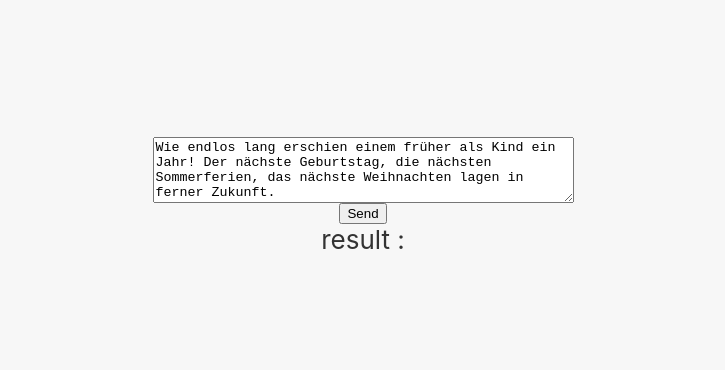
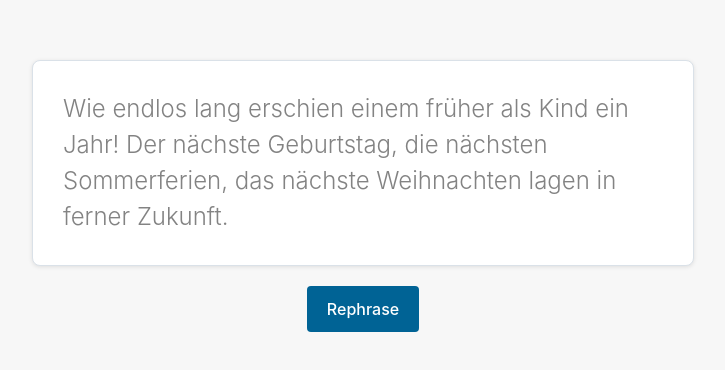
Before and after one commit to alexspdlr/wording-assistant, a React (Create React App) app in the folder client/: page / in a window 1280 px wide. Shown: the part 204-574 px from the top of the page, without its empty margins (277-1002 px from the left). Built offline with nearby package versions, Linux system fonts and the light colour scheme.

Commit message:
✨ Add Popover to ClickableWord

```diff
--- a/client/package.json
+++ b/client/package.json
@@ -3,7 +3,9 @@
   "version": "0.1.0",
   "private": true,
   "dependencies": {
+    "@emotion/react": "^11.9.3",
     "@emotion/styled": "^11.9.3",
+    "@mui/material": "^5.8.4",
     "@testing-library/jest-dom": "^5.16.4",
     "@testing-library/react": "^13.3.0",
     "@testing-library/user-event": "^13.5.0",
--- a/client/src/App.tsx
+++ b/client/src/App.tsx
@@ -2,6 +2,10 @@ import React, { useState, useEffect, useRef } from 'react';
 import ClickableWord from './components/ClickableWord';
 import './App.css';
 import { workerData } from 'worker_threads';
+import TextArea from './components/TextArea';
+import Button from './components/Button';
+import Popover from './components/Popover';
+import { Fade } from '@mui/material';
 
 const outputToRows = (output: string, maxCharactersPerRow: number) => {
   const text = output?.replace('\r\n', '');
@@ -28,6 +32,7 @@ const outputToRows = (output: string, maxCharactersPerRow: number) => {
 interface WordIdentifier {
   row: number;
   word: number;
+  HTMLelement: HTMLElement;
 }
 
 function App() {
@@ -36,14 +41,16 @@ function App() {
   );
   const [rows, setRows] = useState<string[]>([]);
   const [waiting, setWaiting] = useState(false);
+  const [popoverOpen, setPopoverOpen] = useState(false);
   const [hoveredWord, setHoveredWord] = useState<WordIdentifier | null>(null);
   const [selectedWord, setSelectedWord] = useState<WordIdentifier | null>(null);
-  const maxCharactersPerRow = 50;
+  const maxCharactersPerRow = 60;
 
   const useOutsideAlerter = (ref: React.MutableRefObject<any>) => {
     useEffect(() => {
       const handleClickOutside = (event: { target: any }) => {
         if (ref.current && !ref.current.contains(event.target)) {
+          setPopoverOpen(false);
           setSelectedWord(null);
         }
       };
@@ -55,7 +62,9 @@ function App() {
   };
 
   const handleSelectWord = (event: any, row: number, word: number) => {
+    setPopoverOpen(true);
     setSelectedWord({
+      HTMLelement: event.target,
       row,
       word,
     });
@@ -92,7 +101,7 @@ function App() {
     <div className='App'>
       {!waiting ? (
         <header className='App-header'>
-          <textarea
+          <TextArea
             id='w3review'
             name='w3review'
             rows={4}
@@ -100,11 +109,11 @@ function App() {
             onChange={handleInputChange}
             defaultValue={input}
           />
-          <button type='button' onClick={handleSubmit}>
-            Send
-          </button>
 
-          <div>result :</div>
+          <Button type='button' onClick={handleSubmit}>
+            Rephrase
+          </Button>
+
           <p
             style={{
               textAlign: 'left',
@@ -114,7 +123,11 @@ function App() {
             }}
           >
             {rows.map((row, i) => (
-              <div>
+              <div
+                style={{
+                  fontSize: 0,
+                }}
+              >
                 {row?.split(' ').map((word, j) => (
                   <ClickableWord
                     ref={wrapperRef}
@@ -124,6 +137,7 @@ function App() {
                       setHoveredWord({
                         row: i,
                         word: j,
+                        HTMLelement: e.currentTarget,
                       })
                     }
                     onMouseLeave={() => setHoveredWord(null)}
@@ -144,6 +158,10 @@ function App() {
               </div>
             ))}
           </p>
+
+          <Popover open={popoverOpen} anchorEl={selectedWord?.HTMLelement}>
+            The content of the Popover.
+          </Popover>
         </header>
       ) : (
         <header className='App-header'>Wait ...</header>
--- /dev/null
+++ b/client/src/components/Button.tsx
@@ -0,0 +1,21 @@
+import React from 'react';
+import styled from '@emotion/styled';
+
+const Button = styled('button')(
+  (props) => `
+  background-color : rgba(0, 99, 149, 1);
+  margin-top: 20px;
+  padding: 13px;
+  padding-left: 20px;
+  padding-right: 20px;
+  font-family: -apple-system,BlinkMacSystemFont,"Segoe UI",Roboto,Helvetica,Arial,sans-serif;
+  font-weight: 500;
+  font-size: 16px;
+  color: #fff;
+  border: 0px;
+  border-radius: 4px;
+  cursor: pointer;
+  `
+);
+
+export default Button;
--- a/client/src/components/ClickableWord.tsx
+++ b/client/src/components/ClickableWord.tsx
@@ -11,42 +11,37 @@ const ClickableWord = styled('span')<ClickableWordProps>(
   (props) => `
   display: inline-block;
   background-color: transparent;
-  -webkit-transition: all 0.25s ease-out, background-color 0.5s ease-out;
-  -moz-transition: all 0.25s ease-out, background-color 0.5s ease-out;
-  -o-transition: all 0.25s ease-out, background-color 0.5s ease-out;
-  transition: all 0.25s ease-out, background-color 0.5s ease-out;
+  -webkit-transition: all 0.25s ease-out;
+  -moz-transition: all 0.25s ease-out;
+  -o-transition: all 0.25s ease-out;
+  transition: all 0.25s ease-out;
   box-sizing: border-box;
     -moz-box-sizing: border-box;
     -webkit-box-sizing: border-box;
   ${props.willBeReplaced && 'opacity:0.275;'};
   cursor: pointer;
-  border-radius: 0.3em;
+  border-radius: 5px;
   border: 0.1em solid transparent;
   color: #333333;
   font-size: 24px;
   padding-top: 0.1em;
-  padding-bottom: -0.1em;
+  padding-bottom: 0.1em;
   padding-left: 0.035em;
   padding-right: 0.035em;
   &:hover {
     background-color: rgba(0, 99, 149, 0.075);
     border: 0.1em solid rgba(0, 99, 149, 1);
-
-    padding-left: 0.25em;
-    padding-right: 0.25em;
-    margin-left: 0.15em;
-    margin-right: 0.15em;
+    padding-left: 0.3em;
+    padding-right: 0.3em;
   }
 
   ${
     props.selected &&
-    `background-color: rgba(0, 99, 149, 0.075);
+    `    background-color: rgba(0, 99, 149, 1);
     border: 0.1em solid rgba(0, 99, 149, 1);
-
-    padding-left: 0.25em;
-    padding-right: 0.25em;
-    margin-left: 0.15em;
-    margin-right: 0.15em;`
+    color: #fff;
+    padding-left: 0.3em;
+    padding-right: 0.3em;`
   }
   }`
 );
--- /dev/null
+++ b/client/src/components/Popover.tsx
@@ -0,0 +1,61 @@
+import React, { ReactNode } from 'react';
+import styled from '@emotion/styled';
+import { Popover, Fade } from '@mui/material';
+
+const PopoverContainer = styled('div')(
+  (props) => `
+    padding: 10px;
+    font-size: 18px;
+    font-weight: 400;
+    color: #333
+    `
+);
+
+const mockList = [
+  'Alternative A ...',
+  'Alternative B ...',
+  'Alternative C ...',
+  'Alternative D ...',
+  'Alternative E ...',
+];
+
+interface CustomPopoverProps {
+  open: boolean;
+  anchorEl: HTMLElement | undefined;
+  children: ReactNode;
+}
+
+const CustomPopover = ({ open, anchorEl, children }: CustomPopoverProps) => {
+  return (
+    <Popover
+      open={open}
+      anchorEl={anchorEl}
+      TransitionComponent={Fade}
+      transitionDuration={{ enter: 300, exit: 250 }}
+      anchorOrigin={{
+        vertical: 'bottom',
+        horizontal: 'left',
+      }}
+      transformOrigin={{
+        vertical: 'top',
+        horizontal: 'left',
+      }}
+      sx={{
+        mt: 0.5,
+        p: 2,
+        boxShadow: `0 1px 4px 0 rgb(0 0 0 / 10%);`,
+      }}
+      PaperProps={{
+        sx: {
+          borderRadius: '4px',
+          boxShadow:
+            'rgba(0, 0, 0, 0.13) 0px 1px 4px, rgba(0, 0, 0, 0.23) 0px 1px 4px ',
+        },
+      }}
+    >
+      <PopoverContainer>{children}</PopoverContainer>
+    </Popover>
+  );
+};
+
+export default CustomPopover;
--- /dev/null
+++ b/client/src/components/TextArea.tsx
@@ -0,0 +1,20 @@
+import React from 'react';
+import styled from '@emotion/styled';
+
+const TextArea = styled('textarea')(
+  () => `
+  border-radius: 8px;
+  box-shadow: 0 1px 4px 0 rgb(0 0 0 / 10%);
+  border: 1px solid #dae1e8;
+  width: 600px;
+  padding: 30px;
+  resize: none;
+  font-family: -apple-system,BlinkMacSystemFont,"Segoe UI",Roboto,Helvetica,Arial,sans-serif;
+  line-height: 1.5;
+  font-size: 24px;
+  font-weight: 300;
+  color: #838383;
+`
+);
+
+export default TextArea;
```
Also changed, not shown: 2 other files (tests, documents, lock files or other folders).
